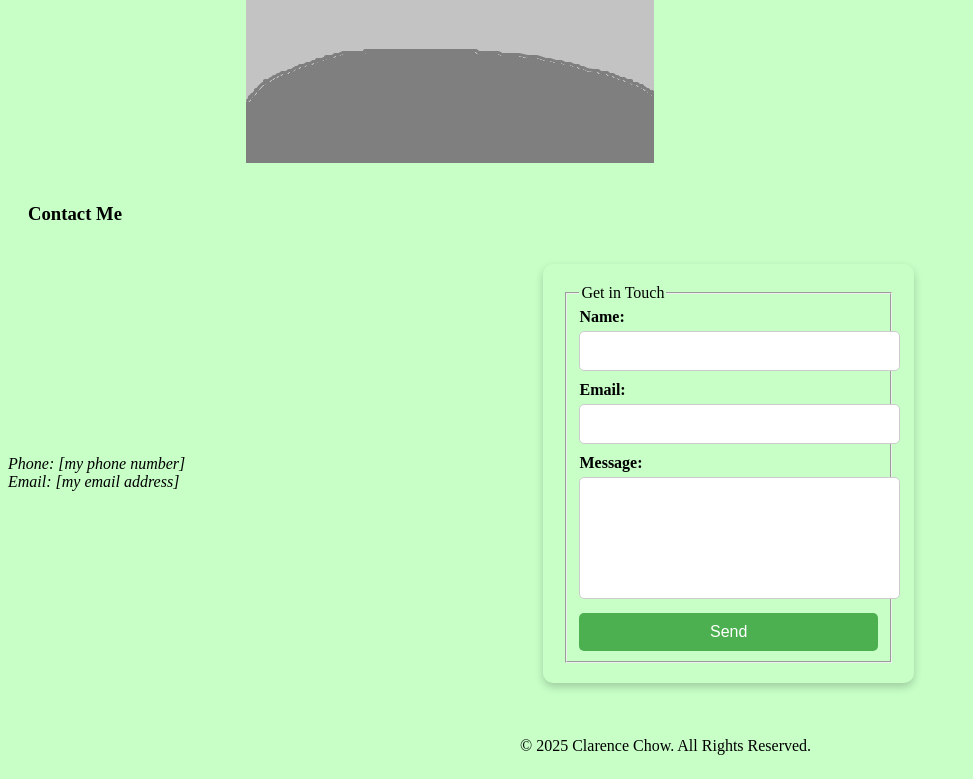
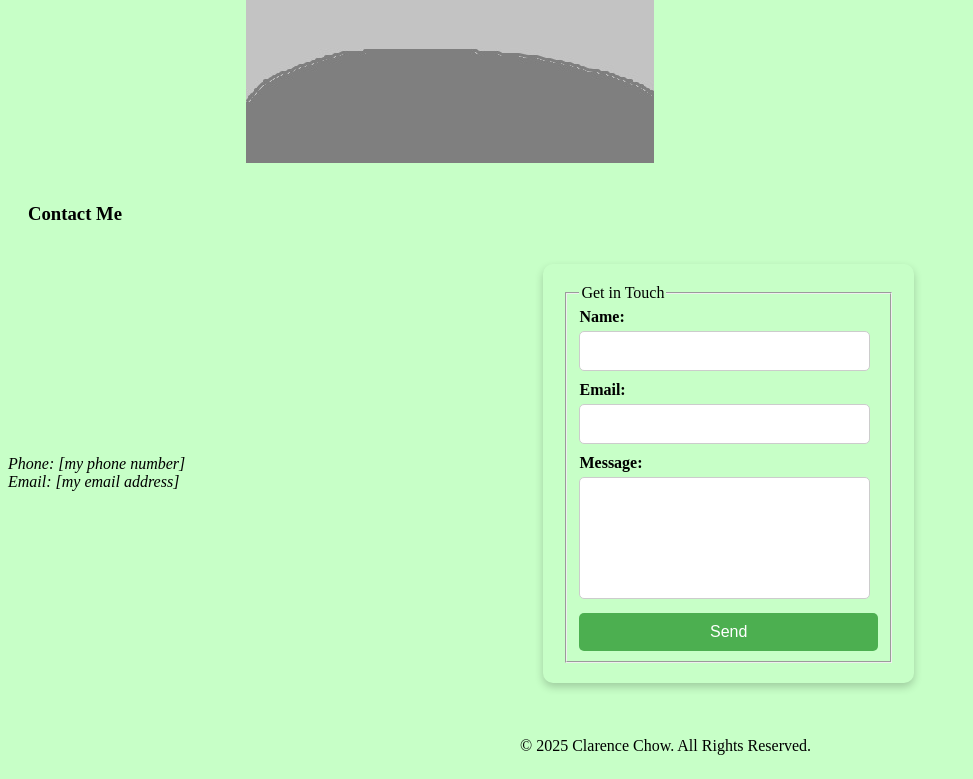
Before and after one commit to clarencechow/CSE134B_HW5, a plain HTML site: page index.html in a window 1280 px wide. Shown: the part 403-1182 px from the top of the page, without its empty margins (0-973 px from the left). Drawn offline with Linux system fonts and the light colour scheme.

Commit message:
Update styles.css

```diff
--- a/styles/styles.css
+++ b/styles/styles.css
@@ -90,7 +90,6 @@ p {
 }
 
 form {
-  max-width: 500px;
   margin: 20px auto; /* Centers the form */
   padding: 20px;
   border-radius: 10px;
@@ -104,7 +103,7 @@ label {
 }
 
 input, textarea {
-  width: 100%;
+  width: 90%;
   padding: 10px;
   margin-bottom: 10px;
   border: 1px solid #ccc;
```
